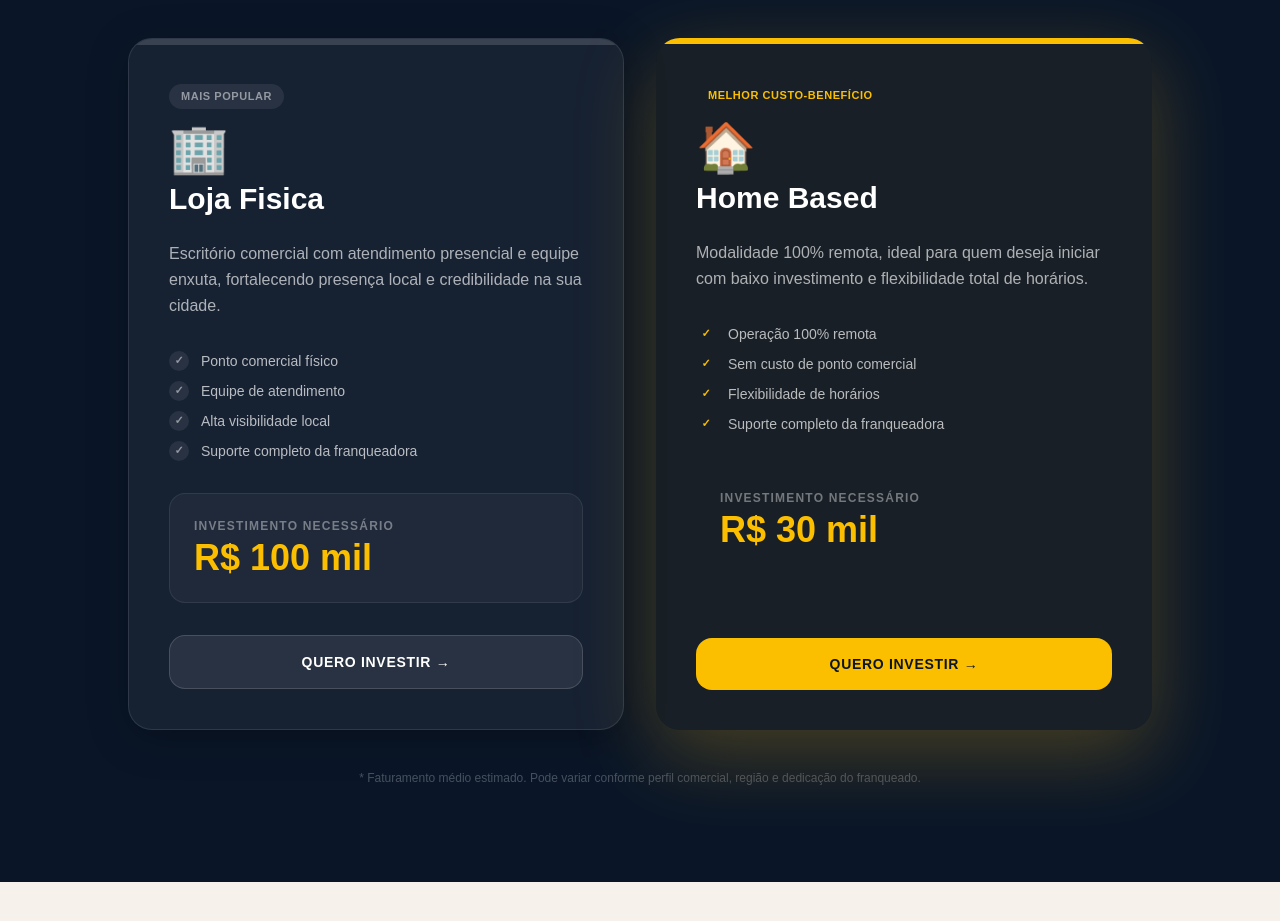
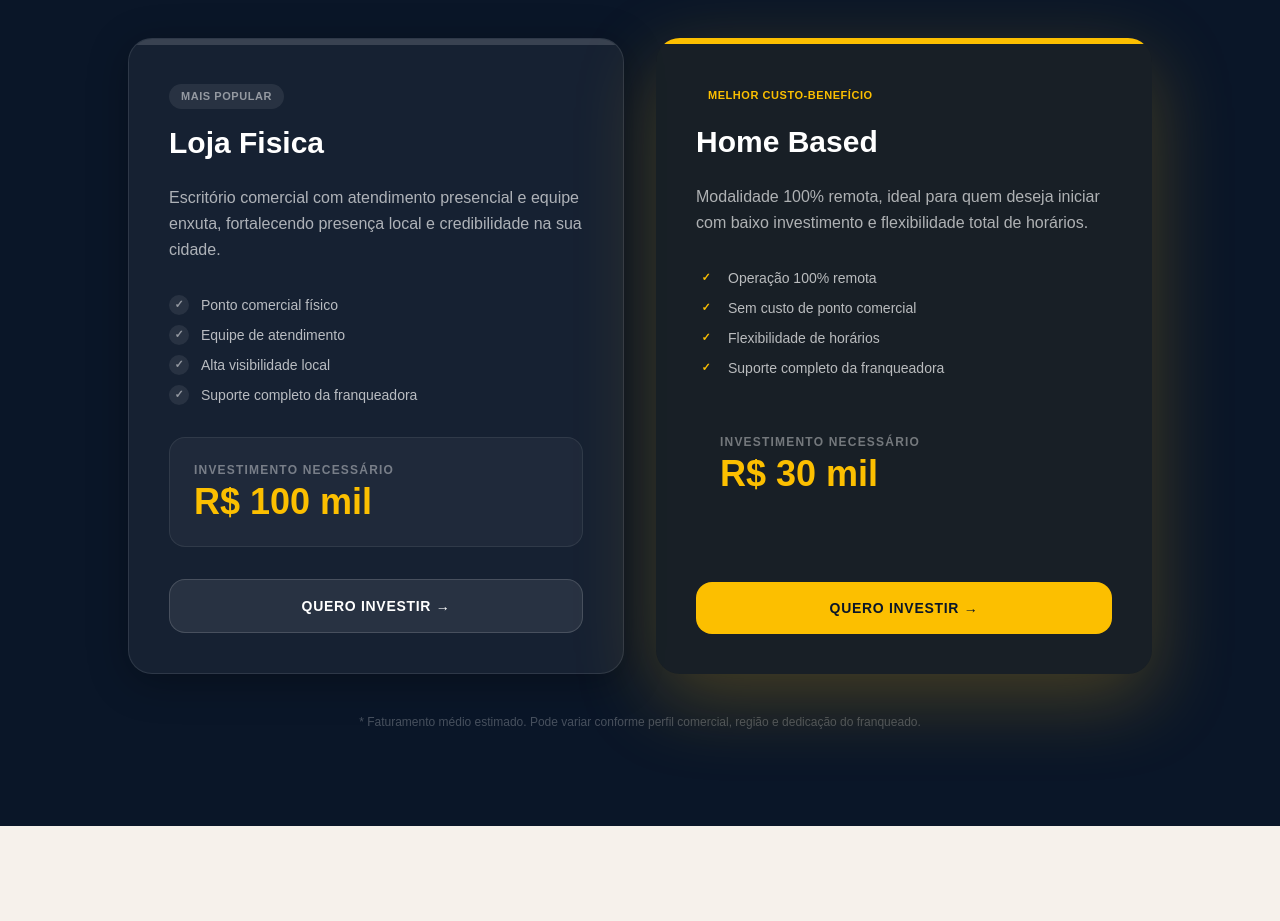
Before and after one commit to MarcelFMartins/lp-help-multas-v2, a React (Vite) app: page /franqueado in a window 1280 px wide. Shown: the part 4180-5101 px from the top of the page. Built offline with nearby package versions, Linux system fonts and the light colour scheme.

Commit message:
REMOVE: EMOJIS PAGE FRAQUEADOLP

```diff
--- a/src/pages/FranqueadoLP.tsx
+++ b/src/pages/FranqueadoLP.tsx
@@ -730,7 +730,6 @@ function ModelosLP() {
   const modelos = [
     {
       tag:          "Mais popular",
-      icon:         "🏢",
       name:         "Loja Fisica",
       description:  "Escritório comercial com atendimento presencial e equipe enxuta, fortalecendo presença local e credibilidade na sua cidade.",
       investimento: "R$ 100 mil",
@@ -744,7 +743,6 @@ function ModelosLP() {
     },
     {
       tag:          "Melhor custo-benefício",
-      icon:         "🏠",
       name:         "Home Based",
       description:  "Modalidade 100% remota, ideal para quem deseja iniciar com baixo investimento e flexibilidade total de horários.",
       investimento: "R$ 30 mil",
@@ -812,7 +810,6 @@ function ModelosLP() {
                     >
                       {m.tag}
                     </div>
-                    <div className="text-5xl mb-2">{m.icon}</div>
                     <h3 className="font-display text-3xl font-black text-white">{m.name}</h3>
                   </div>
                 </div>
```
